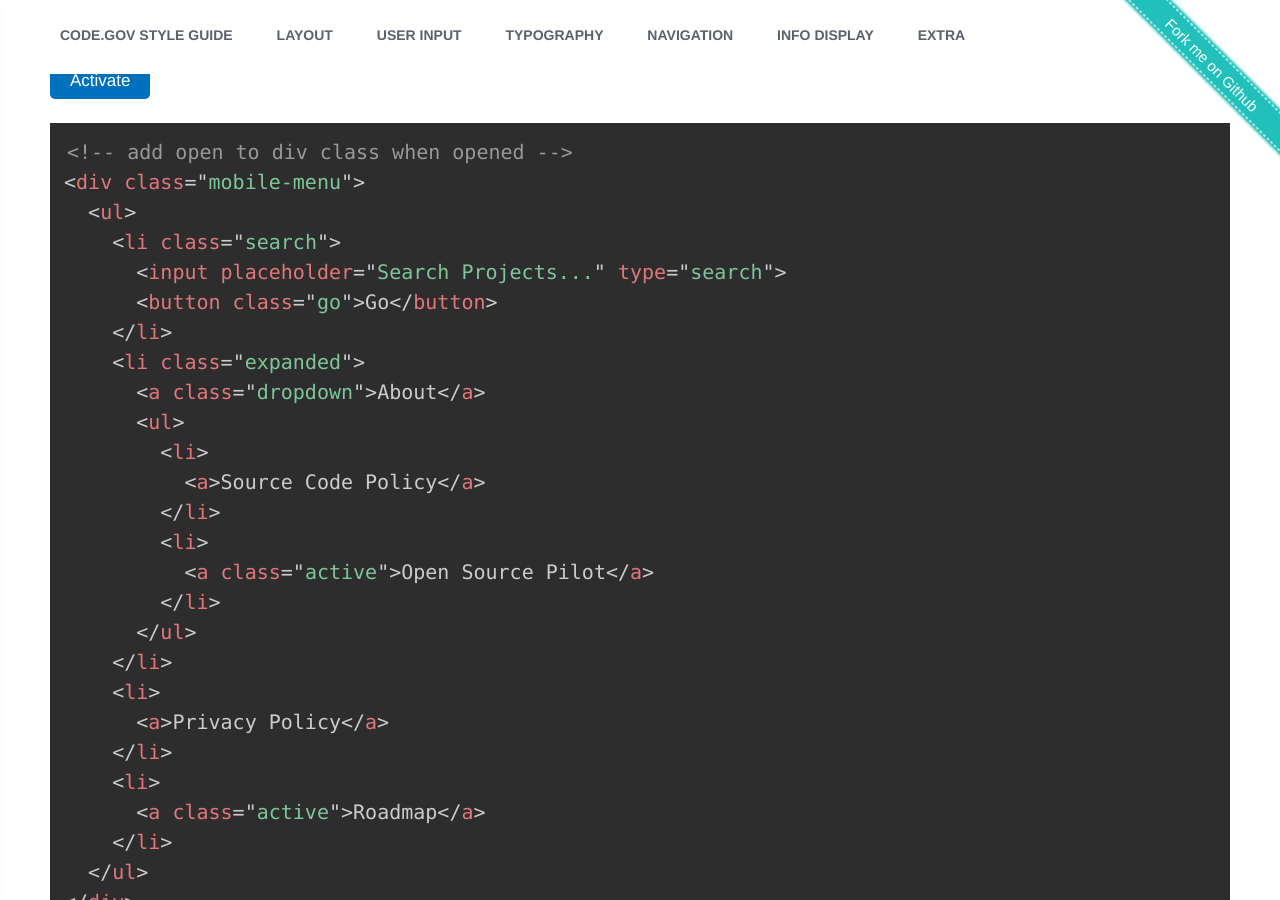
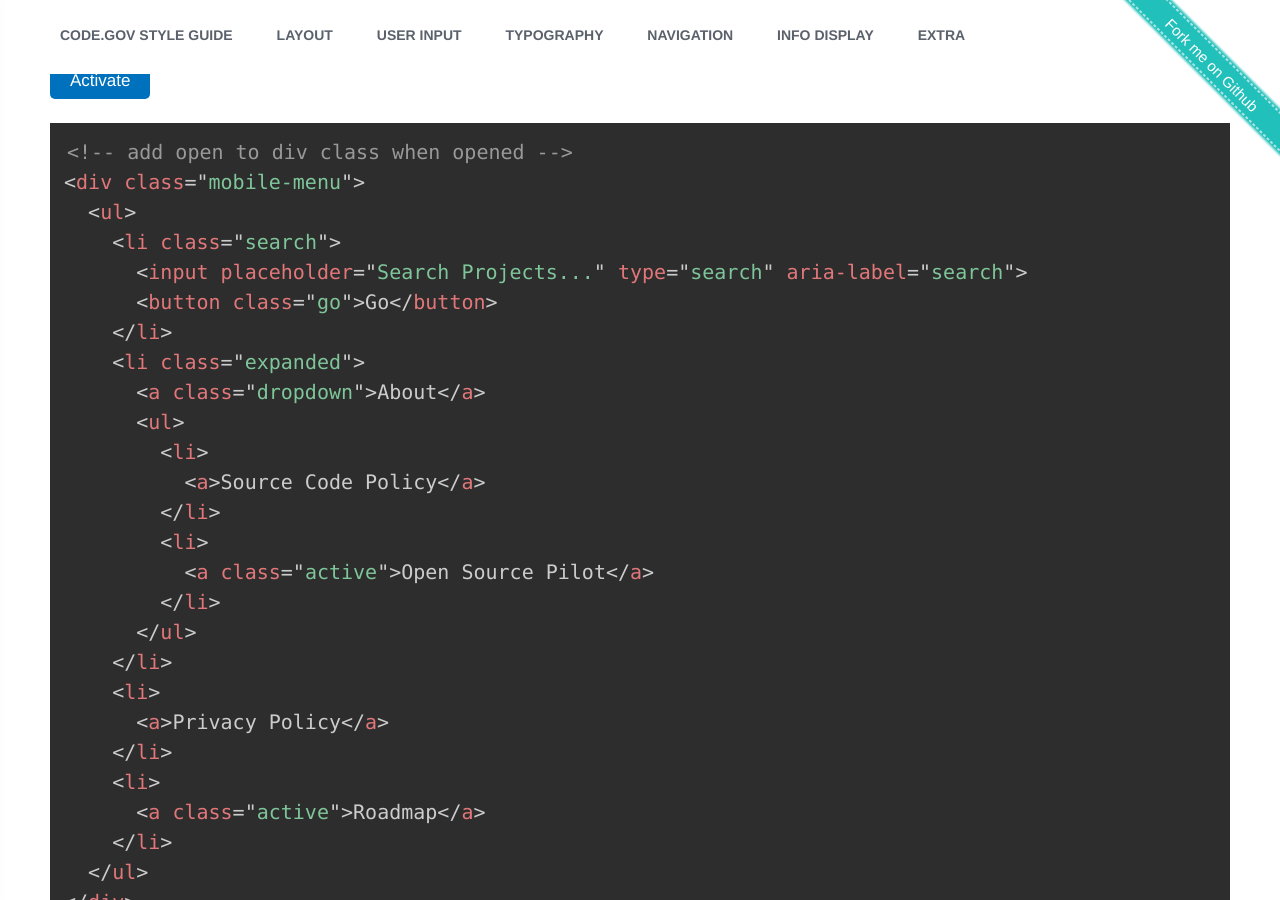
Before and after one commit to GSA/code-gov-style, a Jekyll site: the page built from components/mobile_menu.md, in a window 1280 px wide and 900 px high, scrolled down 793 px. Built offline with Jekyll 4.4.1, drawn with Linux system fonts in a browser that asks for light colours.

Commit message:
add form labels

```diff
--- a/components/mobile_menu.md
+++ b/components/mobile_menu.md
@@ -31,7 +31,7 @@ You can set the default state to open by setting the open attribute to true
 <div class="mobile-menu">
   <ul>
     <li class="search">
-      <input placeholder="Search Projects..." type="search">
+      <input placeholder="Search Projects..." type="search" aria-label="search">
       <button class="go">Go</button>
     </li>
     <li class="expanded">
@@ -63,7 +63,7 @@ You can set the default state to open by setting the open attribute to true
 <div class="mobile-menu">
   <ul>
     <li class="search">
-      <input placeholder="Search Projects..." type="search">
+      <input placeholder="Search Projects..." type="search" aria-label="search">
       <button class="go">Go</button>
     </li>
     <li class="expanded">
```
